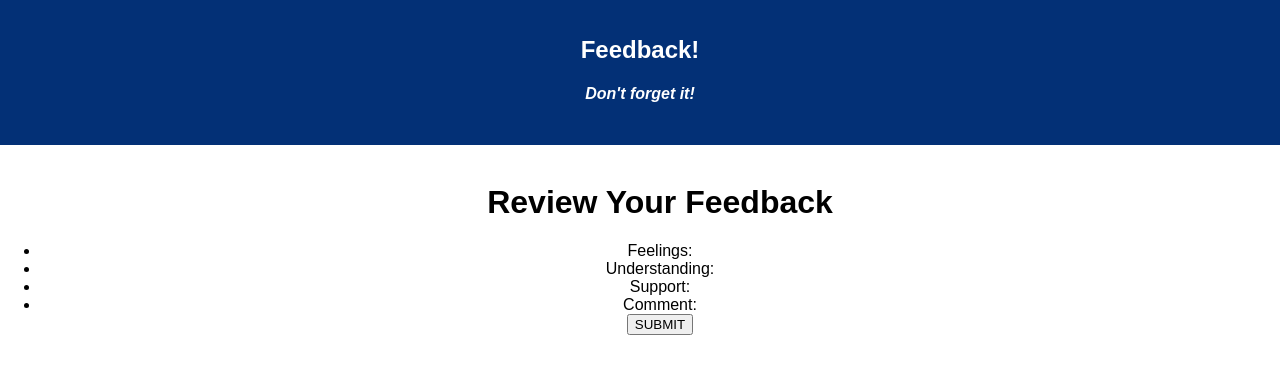
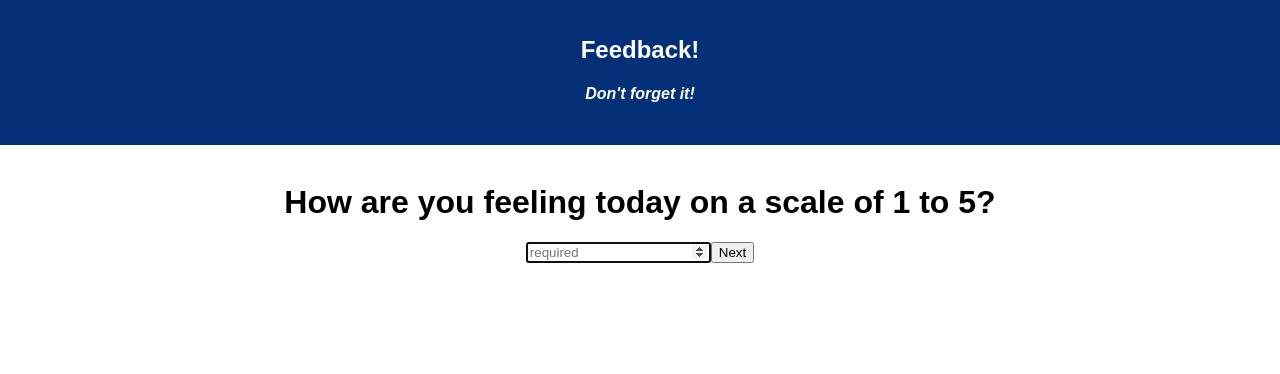
Before and after one commit to KellyDanger/redux-feedback-loop, a React (Create React App) app: page /#/ in a window 1280 px wide. Before the commit this address led to /#/review. Shown: the top 374 px of the page. Built offline with nearby package versions, Linux system fonts and the light colour scheme.

Commit message:
cleaning up some bugs and formatting

```diff
--- a/src/components/CommentForm/CommentForm.js
+++ b/src/components/CommentForm/CommentForm.js
@@ -23,9 +23,8 @@
 }
   render(){
     return(
-      <form onSubmit={this.handleSubmit}>
+      <form>
         <h1>Any comments you want to leave?</h1>
-        <label htmlFor="commentInput">Comment?</label>
         <input autoFocus id="commentInput" type="text" onChange={this.handleCommentChange} placeholder="optional"/>
         <button onClick={this.handleSubmit}>Next</button>
       </form>
--- a/src/components/FeelingsForm/FeelingsForm.js
+++ b/src/components/FeelingsForm/FeelingsForm.js
@@ -28,8 +28,7 @@
   render(){
     return(
       <form>
-        <h1>How are you feeling today?</h1>
-        <label htmlFor="feelingsInput">How are you feeling on a scale of 1 to 5? </label>
+        <h1>How are you feeling today on a scale of 1 to 5?</h1>
         <input autoFocus id="feelingsInput" type="number" onChange={this.handleFeelingChange} placeholder="required"/>
         <button onClick={this.handleSubmit}>Next</button>
       </form>
--- a/src/components/SupportForm/SupportForm.js
+++ b/src/components/SupportForm/SupportForm.js
@@ -15,26 +15,23 @@
 }
 
 handleSubmit = (event) => {
-  if(this.state.support > 0 ) {
+  if(this.state.support > 0 && this.state.support < 6) {
     event.preventDefault();
-    console.log('clicked support');
-    console.log(this.state.support, 'SUPPORT!!!');
     this.props.dispatch({
       type: 'ADD_SUPPORT',
       payload: this.state
     })
     this.props.history.push('/comment');
   } else {
-    alert("Please enter a numerical value")
+    alert("Please enter a numerical value between 1 and 5")
   }
 }
 
   render(){
     return(
-      <form onSubmit={this.handleSubmit}>
-        <h1>How well are you being supported?</h1>
-        <label htmlFor="supportInput">Support?</label>
-        <input autoFocus id="supportInput" type="number" onChange={this.handleSupportChange}/>
+      <form>
+        <h1>How well are you being supported on a scale of 1 to 5?</h1>
+        <input autoFocus id="supportInput" type="number" onChange={this.handleSupportChange} placeholder="required"/>
         <button onClick={this.handleSubmit}>Next</button>
       </form>
     )
--- a/src/components/UnderstandingForm/UnderstandingForm.js
+++ b/src/components/UnderstandingForm/UnderstandingForm.js
@@ -15,25 +15,22 @@
 }
 
 handleSubmit = (event) => {
-  if(this.state.understanding > 0 ) {
+  if(this.state.understanding > 0 && this.state.understanding < 6 ) {
     event.preventDefault();
-    console.log('clicked understanding');
-    console.log(this.state.understanding, 'Understanding!!!');
     this.props.dispatch({
       type: 'ADD_UNDERSTANDING',
       payload: this.state
     })
     this.props.history.push('/support');
   } else {
-    alert("Please enter a numerical value")
+    alert("Please enter a numerical value between 1 and 5")
   }
 }
 
   render(){
     return(
       <form onSubmit={this.handleSubmit}>
-        <h1>How well are you understanding the content?</h1>
-        <label htmlFor="understandingInput">Understanding?</label>
+        <h2>How well are you understanding the content on a scale of 1 to 5?</h2>
         <input autoFocus id="understandingInput" type="number" onChange={this.handleUnderstandingChange}/>
         <button onClick={this.handleSubmit}>Next</button>
       </form>
```
